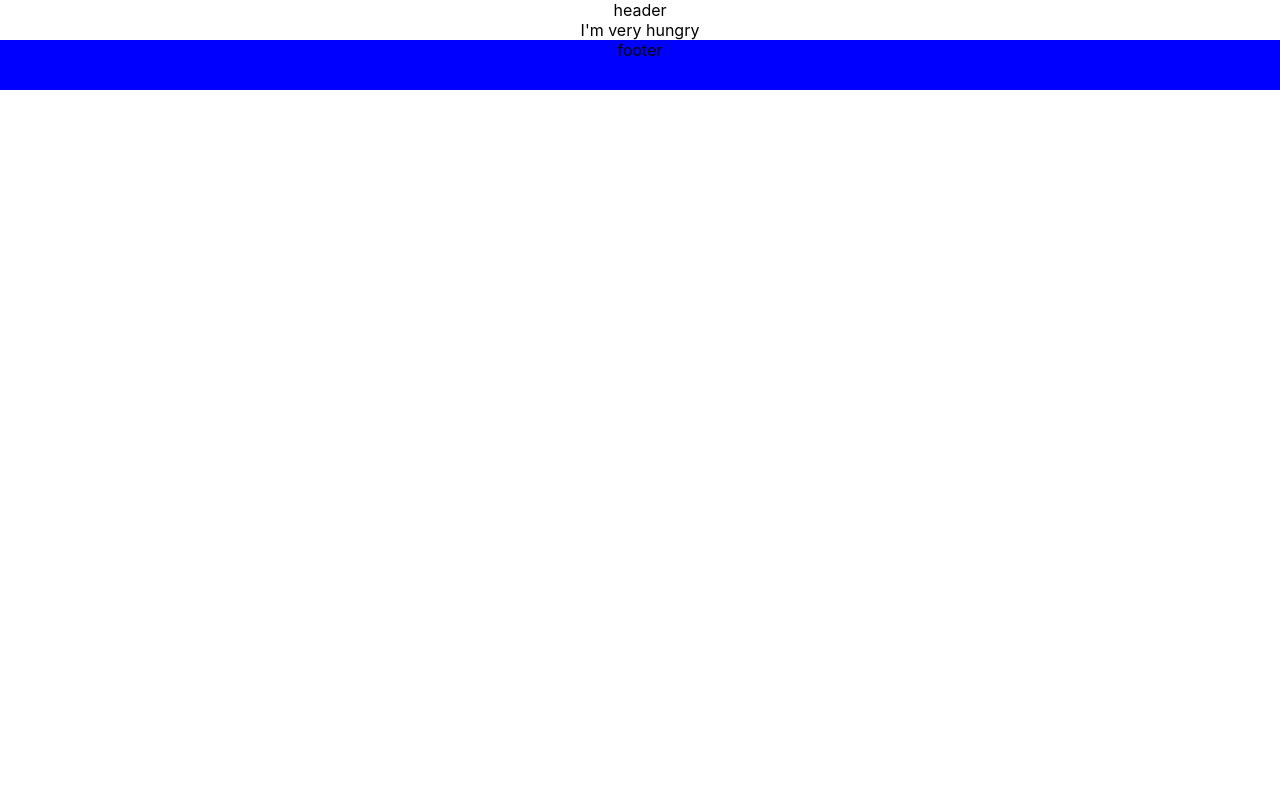
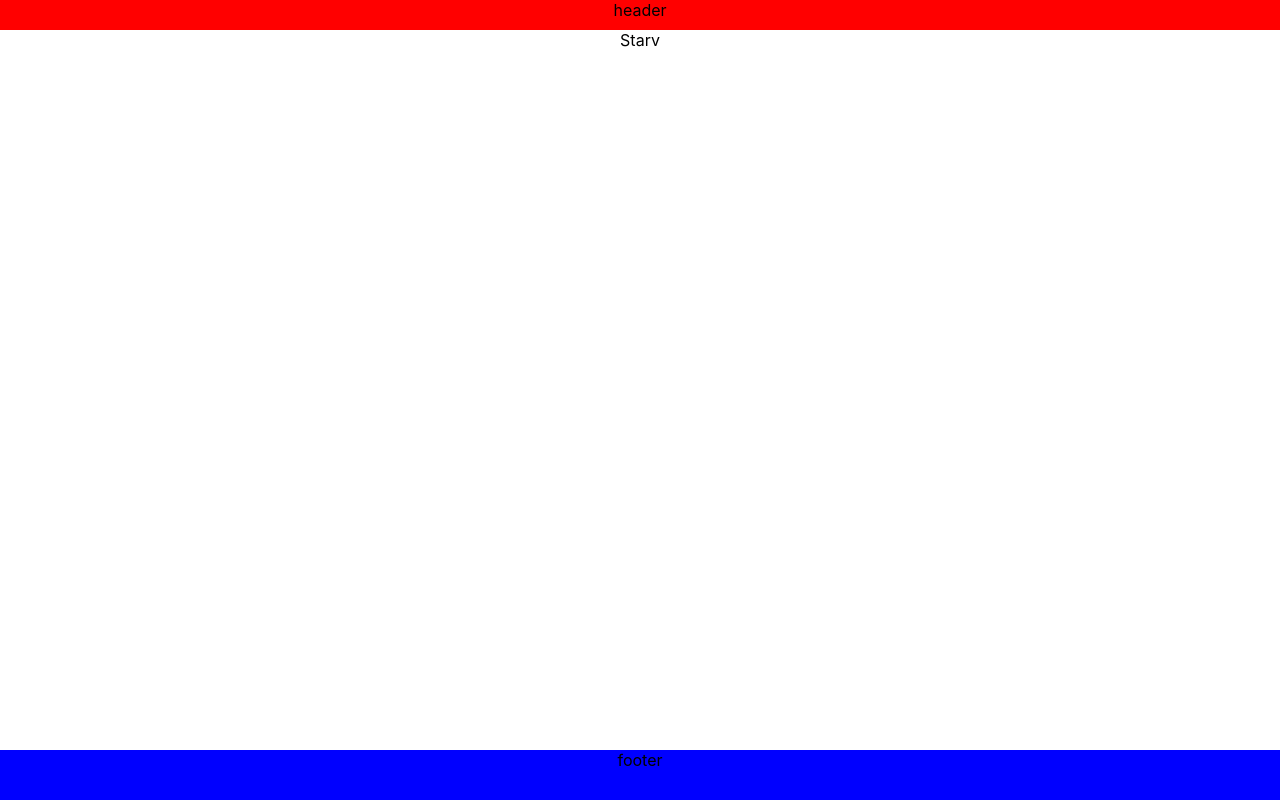
Before and after one commit to jacobjeremiahjohnson/foodwasteapp, a React (Create React App) app in the folder website/foodwasteapp/: page / in a window 1280 px wide. Built offline with nearby package versions, Linux system fonts and the light colour scheme; the HTML template or start-up script is replaced by a standard one.

Commit message:
Blueprint

```diff
--- a/website/foodwasteapp/src/App.css
+++ b/website/foodwasteapp/src/App.css
@@ -1,3 +1,9 @@
+* {
+  box-sizing: border-box;
+  padding: 0;
+  margin: 0;
+}
+
 html, body {
   width: 100%;
   height: 100%;
@@ -12,10 +18,11 @@ html, body {
   display: flex;
   flex-direction: column;
   justify-content: stretch;
+  height: 100%;
 }
 
 .content {
-
+  height: 100%;
 }
 
 .header {
--- a/website/foodwasteapp/src/App.js
+++ b/website/foodwasteapp/src/App.js
@@ -7,7 +7,7 @@ function App() {
     <div className="App">
       <Header/>
       <div className="content">
-        I'm very hungry
+        Starv
       </div>
       <Footer/>
     </div>
--- a/website/foodwasteapp/src/components/Header.js
+++ b/website/foodwasteapp/src/components/Header.js
@@ -4,7 +4,7 @@ import React from "react"
 export default function Header(){
     return (
     <div>
-        <div className="navbar">
+        <div className="header">
             header
         </div>
     </div>
--- a/website/foodwasteapp/src/index.css
+++ b/website/foodwasteapp/src/index.css
@@ -1,5 +1,4 @@
 body {
-  margin: 0;
   font-family: -apple-system, BlinkMacSystemFont, 'Segoe UI', 'Roboto', 'Oxygen',
     'Ubuntu', 'Cantarell', 'Fira Sans', 'Droid Sans', 'Helvetica Neue',
     sans-serif;
```
Also changed, not shown: website/foodwasteapp/src/components/Consumer.js (added), website/foodwasteapp/src/components/Login.js (added), website/foodwasteapp/src/components/SupplierForm.js (added).
